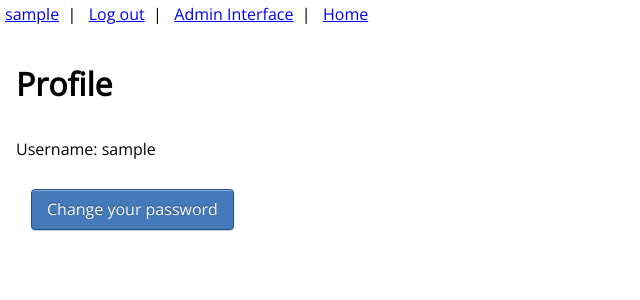
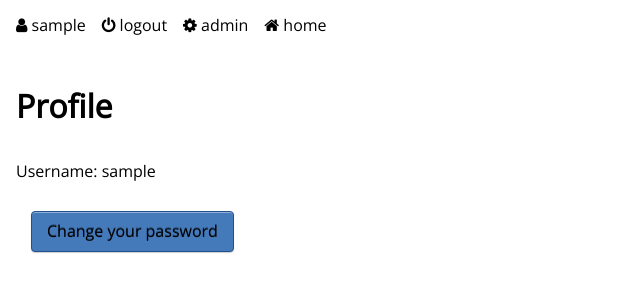
Before and after one commit to macolo/flashcards, a Django app: a page that uses cards/templates/base.html in a window 1280 px wide. Shown: the top 300 px of the page, without its empty margins (0-640 px from the left). Run offline with Django 3.2, Linux system fonts and the light colour scheme; the visitor is signed in with stand-in values (Sample User, id 1); some libraries are stand-ins or nearby versions; some web fonts are replaced.

Commit message:
added fontawesome icons

```diff
--- a/cards/static/main.css
+++ b/cards/static/main.css
@@ -9,7 +9,13 @@ body {
 }
 
 #header {
-    padding:5px;
+    padding:1em;
+}
+
+.header-element a {
+    text-decoration: none;
+    margin-right:1em;
+
 }
 
 .header-element,
@@ -260,3 +266,23 @@ body {
     margin:10px;
     line-height: 2em;
 }
+
+/* unvisited link */
+a:link {
+    color: inherit;
+}
+
+/* visited link */
+a:visited {
+    color: inherit;
+}
+
+/* mouse over link */
+a:hover {
+    color: inherit;
+}
+
+/* selected link */
+a:active {
+    color: inherit;
+}
--- a/cards/templates/base.html
+++ b/cards/templates/base.html
@@ -24,22 +24,16 @@
 <div id="header">
     {% if user.is_authenticated %}
         <div class="header-element">
-            <a href="{% url 'profile' %}">{{ user.get_username }}</a>
+            <a href="{% url 'profile' %}"><i class="fa fa-user"></i> {{ user.get_username }}</a>
         </div>
-        <div class="header-element-separator">&nbsp;&nbsp;| &nbsp;&nbsp;</div>
         <div class="header-element">
-            <a href="{% url 'logout' %}">Log out</a>
-        </div>
-    {% else %}
-        <div class="header-element">
-            <a href="{% url 'login' %}">Log in</a>
+            <a href="{% url 'logout' %}"><i class="fa fa-power-off"></i> logout</a>
         </div>
     {% endif %}
 
     {% if user.is_superuser or user.is_staff %}
-        <div class="header-element-separator">&nbsp;&nbsp;| &nbsp;&nbsp;</div>
         <div class="header-element">
-            <a href="{% url 'admin:index' %}">Admin Interface</a>
+            <a href="{% url 'admin:index' %}"><i class="fa fa-cog"></i> admin</a>
         </div>
     {% endif %}
     {% block header %}{% endblock %}
--- a/cards/templates/cards/cardlist_list.html
+++ b/cards/templates/cards/cardlist_list.html
@@ -21,6 +21,6 @@
             </li>
         </ul>
     {% else %}
-        <p>You haven't got any cardlists.</p>
+        <div class="text-content"><p>You haven't got any cardlists.</p></div>
     {% endif %}
 {% endblock %}
--- a/usermgmt/templates/registration/profile.html
+++ b/usermgmt/templates/registration/profile.html
@@ -2,9 +2,8 @@
 {% block title %}{{ title }}{% endblock %}
 
 {% block header %}
-     <div class="header-element-separator">&nbsp;&nbsp;| &nbsp;&nbsp;</div>
     <div class="header-element">
-        <a href="{% url 'cards:cardlist_index' %}">Home</a>
+        <a href="{% url 'cards:cardlist_index' %}"><i class="fa fa-home"></i> home</a>
     </div>
 {% endblock %}
 
```
Also changed, not shown: cards/templates/cards/card_list.html (+3 -4 lines).
